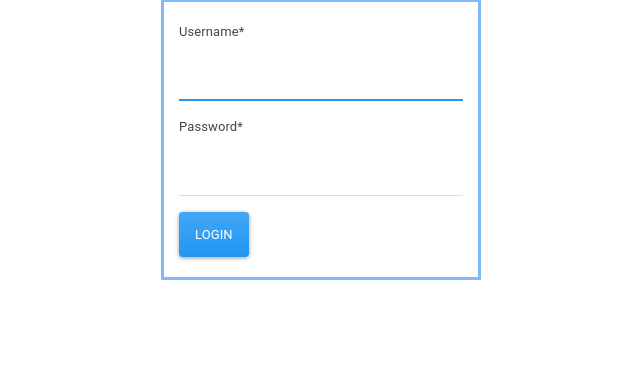
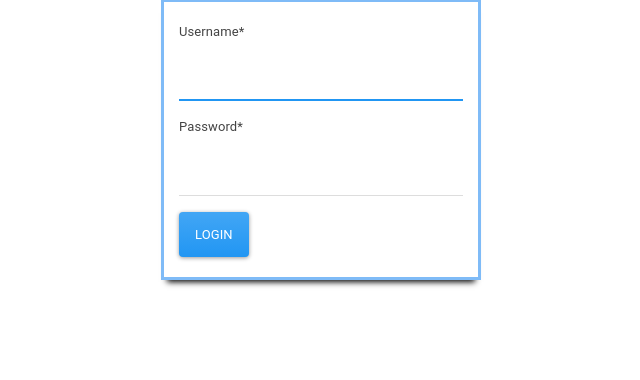
Before and after one commit to chitkokooo/customer-management-system, a Django app: page /accounts/login/ in a window 1280 px wide. Shown: the part 118-498 px from the top of the page, without its empty margins (319-959 px from the left). Run offline with Django 3.2, Linux system fonts and the light colour scheme; some libraries are stand-ins or nearby versions.

Commit message:
update app.css

```diff
--- a/cms/customers/static/css/app.css
+++ b/cms/customers/static/css/app.css
@@ -5,6 +5,7 @@ html {
 	border: solid 3px #7fbbf7;
 	margin-top: 30px;
 	padding: 20px;
+	box-shadow: 0 8px 6px -6px black;
 }
 
 .branding {
```
